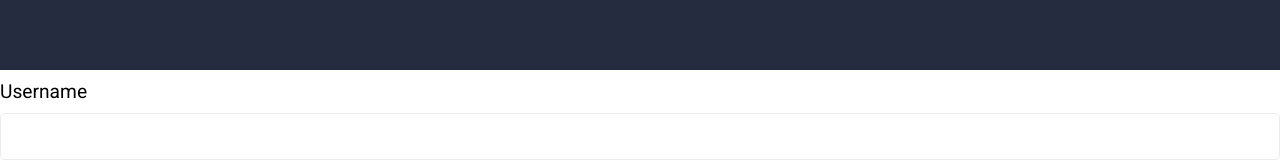
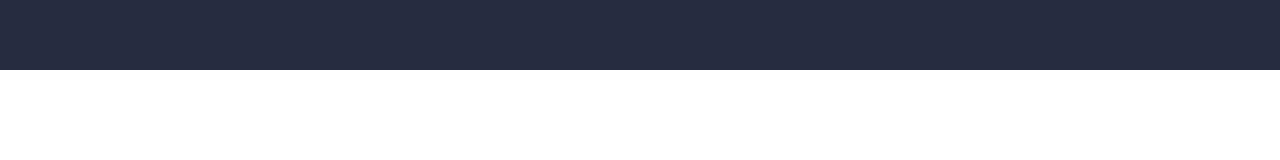
Before and after one commit to joshuasells/termProjectAWAD, a React (Create React App) app: page / in a window 1280 px wide. Shown: the part 709-869 px from the top of the page. After the commit the page ends 800 px from the top, so only its background shows below. Built offline with nearby package versions, Linux system fonts and the light colour scheme.

Commit message:
creates custom button component and refactors the login component

```diff
--- /dev/null
+++ b/src/components/micro-components/Button.js
@@ -0,0 +1,12 @@
+import React from 'react';
+import '../../stylesheets/Button.css';
+
+function Button(props) {
+  return (
+    <div className="Button__">
+      <input type="button" value={props.value}></input>
+    </div>
+  );
+}
+
+export default Button;
--- a/src/components/micro-components/Login.js
+++ b/src/components/micro-components/Login.js
@@ -2,6 +2,7 @@ import React from 'react';
 import '../../stylesheets/Login.css';
 import Logo from './Logo';
 import TextInput from './TextInput';
+import Button from './Button';
 
 class Login extends React.Component {
   constructor(props) {
@@ -13,17 +14,19 @@ class Login extends React.Component {
 
   render() {
     return (
-      <><div className="Login__">
+      <>
+        <div className="Login__">
           <Logo className="Login__Logo" color="light" />
             <div className="Login__container">
               <form>
                 <h1>SIGN IN TO YOUR ACCOUNT</h1>
-              <TextInput htmlFor="Username" type="text" name="username" id="username" />
-              <TextInput htmlFor="Password" type="text" name="password" id="password" />
-              <input type="button" value="SIGN IN"></input>
+                <TextInput label="Username" type="text" name="username" id="username" />
+                <TextInput label="Password" type="text" name="password" id="password" />
+                <Button value="SIGN IN" />
               </form>
             </div>
-      </div></>
+        </div>
+      </>
     );
   }
 }
--- a/src/components/micro-components/TextInput.js
+++ b/src/components/micro-components/TextInput.js
@@ -4,7 +4,7 @@ import '../../stylesheets/TextInput.css';
 function TextInput(props) {
   return (
     <div className="TextInput__">
-      <label htmlFor={props.htmlFor}>{props.htmlFor}</label>
+      <label htmlFor={props.label}>{props.label}</label>
       <input
         type={props.type}
         name={props.name}
--- a/src/components/pages/Master.js
+++ b/src/components/pages/Master.js
@@ -2,14 +2,14 @@ import React from 'react';
 import Navbar from '../micro-components/Navbar';
 import Login from '../micro-components/Login';
 import TextInput from '../micro-components/TextInput';
+import Button from '../micro-components/Button';
 
 function Master(props) {
   return (
-    <React.Fragment>
+    <>
       <Navbar />
       <Login />
-      <TextInput htmlFor="Username" type="text" name="username" id="username" />
-    </React.Fragment>
+    </>
   )
 }
 
--- /dev/null
+++ b/src/stylesheets/Button.css
@@ -0,0 +1,15 @@
+.Button__ input {
+  display: block;
+  width: 100%;
+  background-color: #3C68E2;
+  padding: 15px;
+  border: none;
+  border-radius: 5px;
+  color: #F5F5F5;
+  font-size: 1.1rem;
+  cursor: pointer;
+}
+
+.Button__ input:hover {
+  background-color: #262C40;
+}
--- a/src/stylesheets/Login.css
+++ b/src/stylesheets/Login.css
@@ -30,19 +30,7 @@
 }
 
 .Login__container input[type="button"] {
-  display: block;
-  width: 100%;
-  background-color: #3C68E2;
-  padding: 15px;
-  border: none;
-  border-radius: 5px;
   margin-top: 30px;
-  color: #F5F5F5;
-  font-size: 1.1rem;
-}
-
-.Login__container input[type="button"]:hover {
-  background-color: #262C40;
 }
 
 @media (max-width: 500px) {
```
Lines whose indentation alone changed are shown as unchanged.
